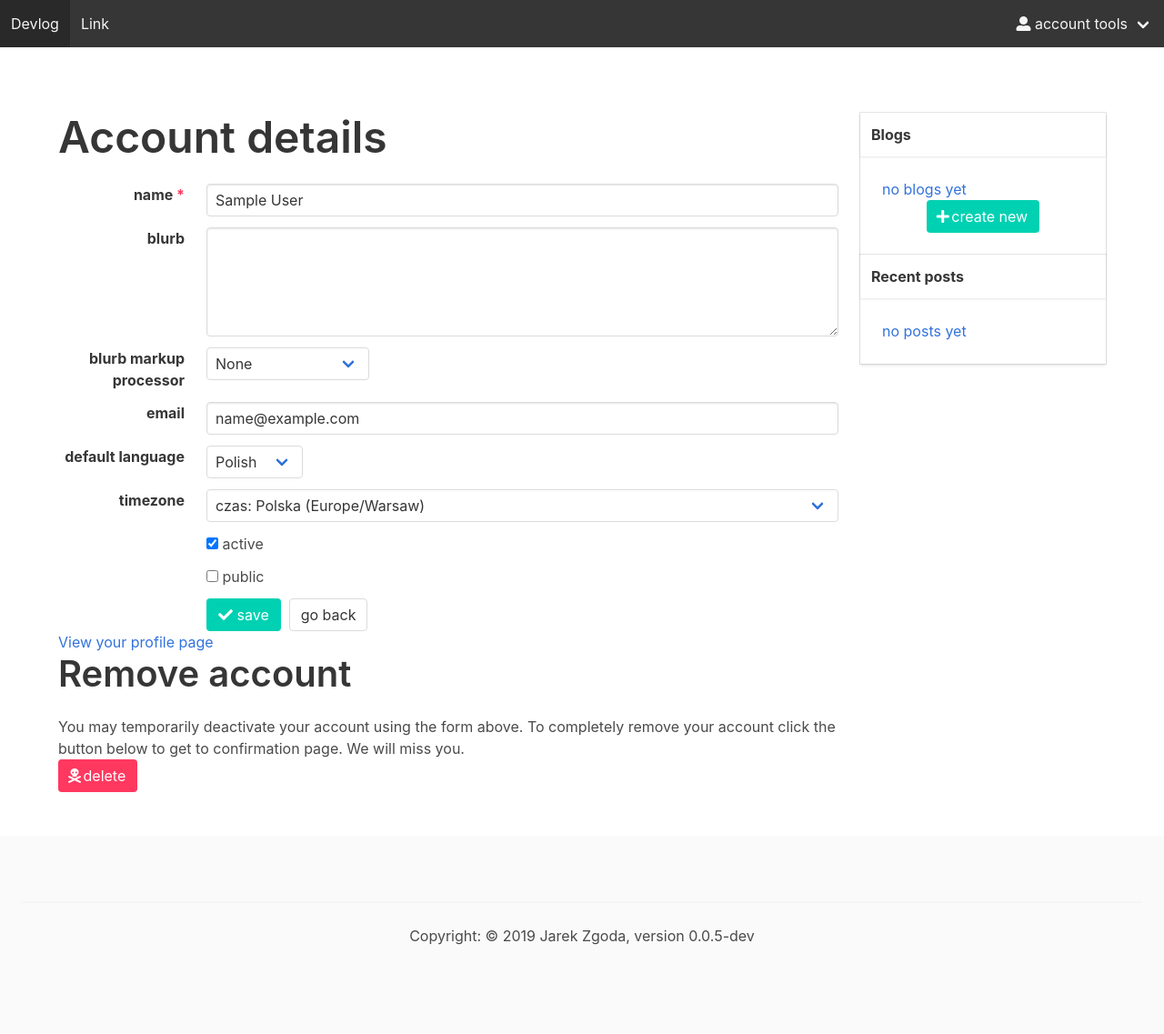
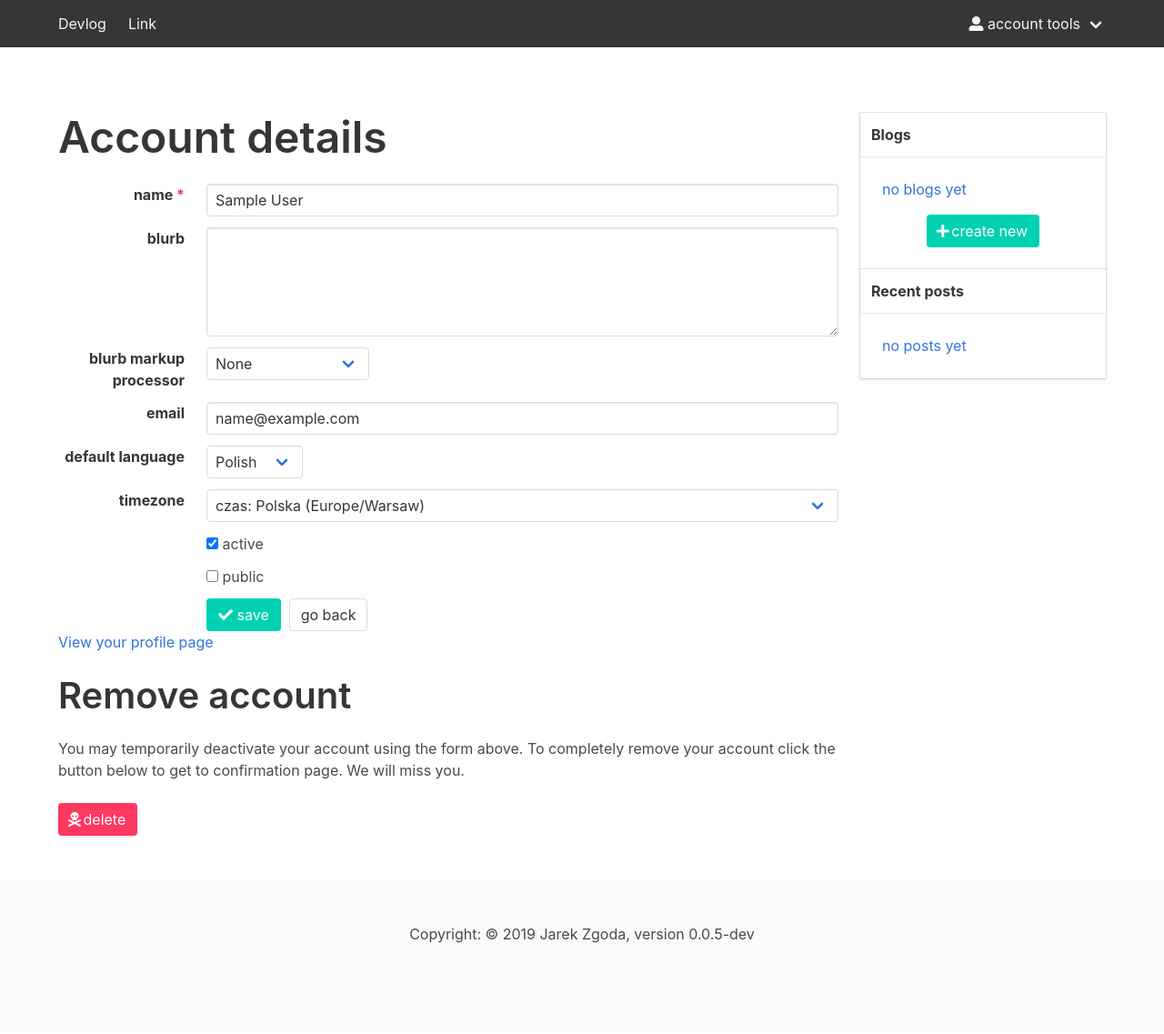
Before and after one commit to zgoda/devlog, a Flask app: page /user in a window 1280 px wide. Shown: the whole page at 91% size. After the commit the page ends 1037 px from the top, so only its background shows below. Run offline with Flask 2, Linux system fonts and the light colour scheme; the visitor is signed in with stand-in values (Sample User, id 1); some libraries are stand-ins or nearby versions.

Commit message:
More Bulma

```diff
--- a/src/devlog/templates/base.jinja
+++ b/src/devlog/templates/base.jinja
@@ -18,6 +18,7 @@
   <body>
 
     <nav class="navbar is-dark" role="navigation" aria-label="main navigation">
+      <div class="container">
         <div class="navbar-brand">
           <a class="navbar-item" href="/">Devlog</a>
           <a role="button" class="navbar-burger" aria-label="menu" aria-expanded="false" data-target="navMenu">
@@ -40,6 +41,7 @@
                   {% else %}
                   <a class="navbar-item" href="{{ url_for('auth.select') }}"><span class="icon"><i class="fas fa-sign-in-alt"></i></span>&nbsp;{{ gettext('sign in') }}</a>
                   {% endif %}
+              </div>
             </div>
           </div>
         </div>
@@ -77,7 +79,6 @@
 
     <footer class="footer">
       <div class="content has-text-centered">
-        <hr>
         <p>Copyright: &copy; 2019 Jarek Zgoda, version {{ version }}</p>
       </div>
     </footer>
--- a/src/devlog/templates/blog/create.jinja
+++ b/src/devlog/templates/blog/create.jinja
@@ -7,7 +7,7 @@
 {% block pagetitle %}{{ gettext('create new blog').capitalize() }}{% endblock %}
 
 {% block content %}
-<h1>{{ gettext('create new blog').capitalize() }}</h1>
-<p>{% trans %}Fill out the form below to create new blog{% endtrans %}.</p>
+<h1 class="title is-1">{{ gettext('create new blog').capitalize() }}</h1>
+<p class="content">{% trans %}Fill out the form below to create new blog{% endtrans %}.</p>
 {{ render_form(form, form_url) }}
 {% endblock %}
--- a/src/devlog/templates/blog/delete.jinja
+++ b/src/devlog/templates/blog/delete.jinja
@@ -5,7 +5,7 @@
 {% block pagetitle %}{{ gettext('confirm blog delete').capitalize() }}{% endblock %}
 
 {% block widecontent %}
-<h1>{{ gettext('confirm blog delete').capitalize() }}</h1>
-<p>{{ gettext('Please confirm that you really want your blog %(blog_name)s to be removed. This operation is irreversible and all content will be deleted along with your blog.', blog_name=blog.name) }}</p>
+<h1 class="title is-1">{{ gettext('confirm blog delete').capitalize() }}</h1>
+<p class="subtitle">{{ gettext('Please confirm that you really want your blog %(blog_name)s to be removed. This operation is irreversible and all content will be deleted along with your blog.', blog_name=blog.name) }}</p>
 {{ render_form(form, action=url_for('blog.delete', blog_id=blog.id)) }}
 {% endblock %}
--- a/src/devlog/templates/index.jinja
+++ b/src/devlog/templates/index.jinja
@@ -6,6 +6,7 @@
 <div class="columns">
   <div class="column is-one-third">
     <h4 class="title is-4">{{ gettext('recent posts').capitalize() }}</h4>
+    <div class="content">
       {%- if posts %}
       <ul class="list-unstyled">
         {%- for post in posts %}
@@ -17,8 +18,10 @@
       <p>{{ gettext('no posts yet').capitalize() }}...</p>
       {% endif -%}
     </div>
+  </div>
   <div class="column is-one-third">
     <h4 class="title is-4">{{ gettext('recent blogs').capitalize() }}</h4>
+    <div class="content">
       {%- if blogs %}
       <ul class="list-unstyled">
         {%- for blog in blogs %}
@@ -30,8 +33,11 @@
       <p>{{ gettext('no blogs yet').capitalize() }}...</p>
       {% endif -%}
     </div>
+  </div>
   <div class="column is-one-third">
     <h4 class="title is-4">{{ gettext('recently active').capitalize() }}</h4>
+    <div class="content">
+    </div>
   </div>
 </div>
 {% endblock %}
--- a/src/devlog/templates/user/base.jinja
+++ b/src/devlog/templates/user/base.jinja
@@ -7,6 +7,7 @@
     <h2 class="card-header-title">{{ gettext('blogs').capitalize() }}</h2>
   </div>
   <div class="card-content">
+    <div class="content">
       {% if recent_blogs and recent_blogs.count() %}
       <ul>
         {% for blog in recent_blogs %}
@@ -20,11 +21,13 @@
       <p class="has-text-centered"><a href="{{ url_for('blog.create') }}" class="button is-primary"><span class="icon"><i class="fas fa-plus"></i></span>&nbsp;{{ gettext('create new') }}</a></p>
     </div>
   </div>
+</div>
 <div class="card">
   <div class="card-header">
     <h2 class="card-header-title">{{ gettext('recent posts').capitalize() }}</h2>
   </div>
   <div class="card-content">
+    <div class="content">
       {% if recent_posts and recent_posts.count() %}
       <ul>
         {% for post in recent_posts %}
@@ -37,5 +40,6 @@
       {% endif %}
     </div>
   </div>
+</div>
 {% endif %}
 {% endblock %}
--- a/src/devlog/templates/user/details.jinja
+++ b/src/devlog/templates/user/details.jinja
@@ -7,8 +7,8 @@
 {% block content %}
 <h1 class="title is-1">{{ gettext('account details').capitalize() }}</h1>
 {{ render_form(form, url_for('user.account')) }}
-<p><a href="{{ url_for('user.profile', user_id=current_user.id) }}">{{ gettext('view your profile page').capitalize() }}</a></p>
+<p class="content"><a href="{{ url_for('user.profile', user_id=current_user.id) }}">{{ gettext('view your profile page').capitalize() }}</a></p>
 <h2 class="title is-2">{{ gettext('remove account').capitalize() }}</h2>
-<p>{% trans %}You may temporarily deactivate your account using the form above. To completely remove your account click the button below to get to confirmation page. We will miss you.{% endtrans %}</p>
-<p><a href="{{ url_for('user.confirm_delete') }}" class="button is-danger"><span class="icon"><i class="fas fa-skull-crossbones"></i></span>&nbsp;{{ gettext('delete') }}</a></p>
+<p class="content">{% trans %}You may temporarily deactivate your account using the form above. To completely remove your account click the button below to get to confirmation page. We will miss you.{% endtrans %}</p>
+<p class="content"><a href="{{ url_for('user.confirm_delete') }}" class="button is-danger"><span class="icon"><i class="fas fa-skull-crossbones"></i></span>&nbsp;{{ gettext('delete') }}</a></p>
 {% endblock %}
--- a/src/devlog/templates/user/profile.jinja
+++ b/src/devlog/templates/user/profile.jinja
@@ -4,6 +4,7 @@
 
 {% block widecontent %}
 <h1 class="title is-1">{{ gettext('Profile page for %(user_name)s', user_name=user.name) }}</h1>
+<div class="content">
   {% if user == current_user and not (user.active and user.public) %}
   <p>{{ gettext('Your account is inactive or set as private (or both), no one except you can see this page') }}.</p>
   {% endif %}
@@ -16,6 +17,7 @@
   {% if user.blurb_html %}
   {{ user.blurb_html|safe }}
   {% endif %}
+</div>
 {% endblock %}
 
 {% block sidebar %}{% endblock %}
--- a/src/devlog/templates/user/remove.jinja
+++ b/src/devlog/templates/user/remove.jinja
@@ -6,7 +6,9 @@
 
 {% block content %}
 <h1 class="title is-1">{{ gettext('remove account') }}</h1>
-<p>{% trans %}Deleting account is destructive process. It can not be reverted. All your content will be deleted and if you decide to rejoin us later, it will be lost so be careful.{% endtrans %}</p>
-<p>{% trans %}You will be logged out and redirected to site home page.{% endtrans %}</p>
+<div class="content">
+  <p>{% trans %}Deleting account is destructive process. It can not be reverted. All your content will be deleted and if you decide to rejoin us later, it will be lost so be careful.{% endtrans %}</p>
+  <p>{% trans %}You will be logged out and redirected to site home page.{% endtrans %}</p>
+</div>
 {{ render_form(delete_form, action=url_for('user.delete')) }}
 {% endblock content %}
```
Also changed, not shown: src/devlog/templates/blog/details.jinja (+5 -5 lines), 2 other files. Lines whose indentation alone changed are shown as unchanged.
